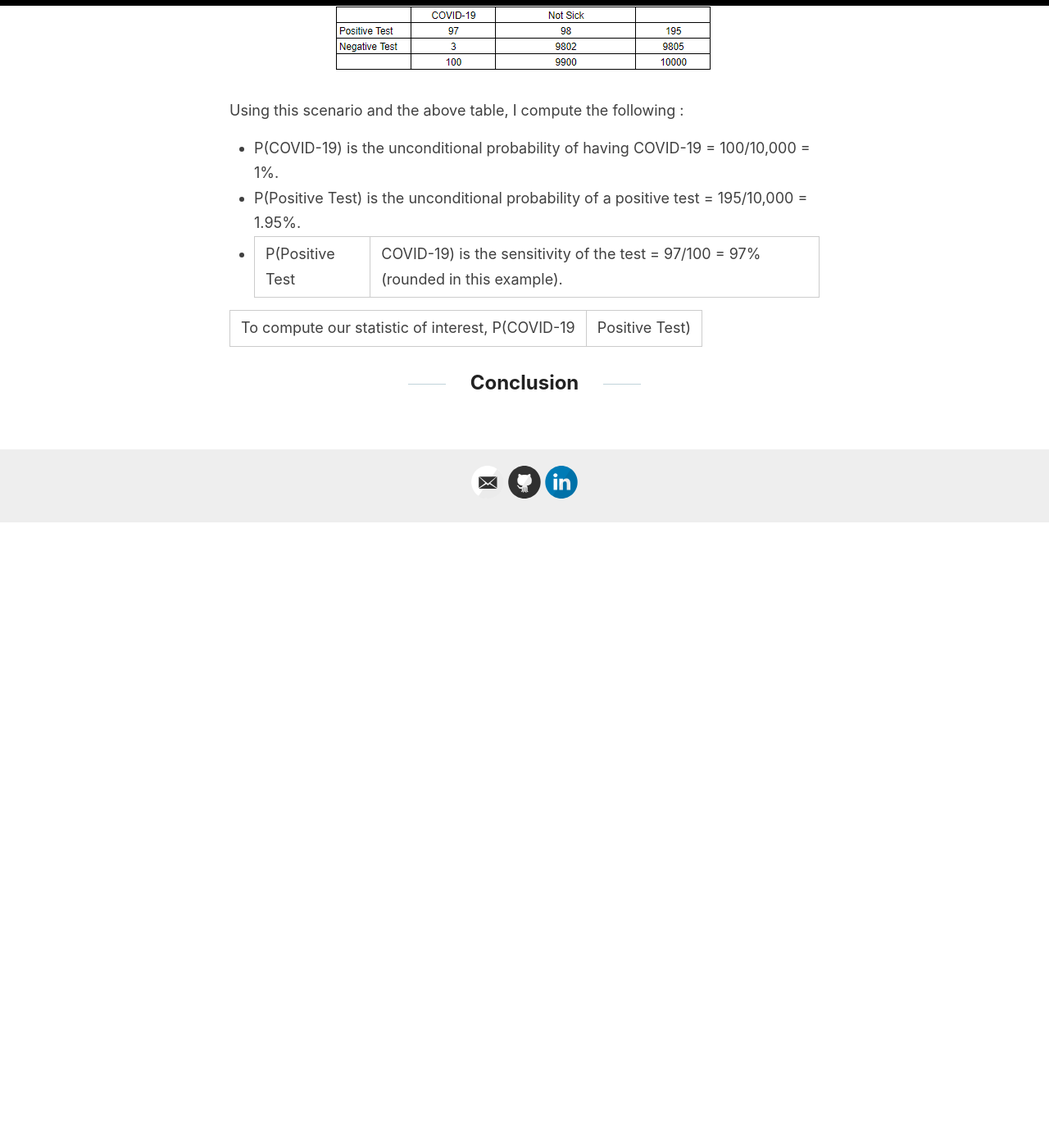
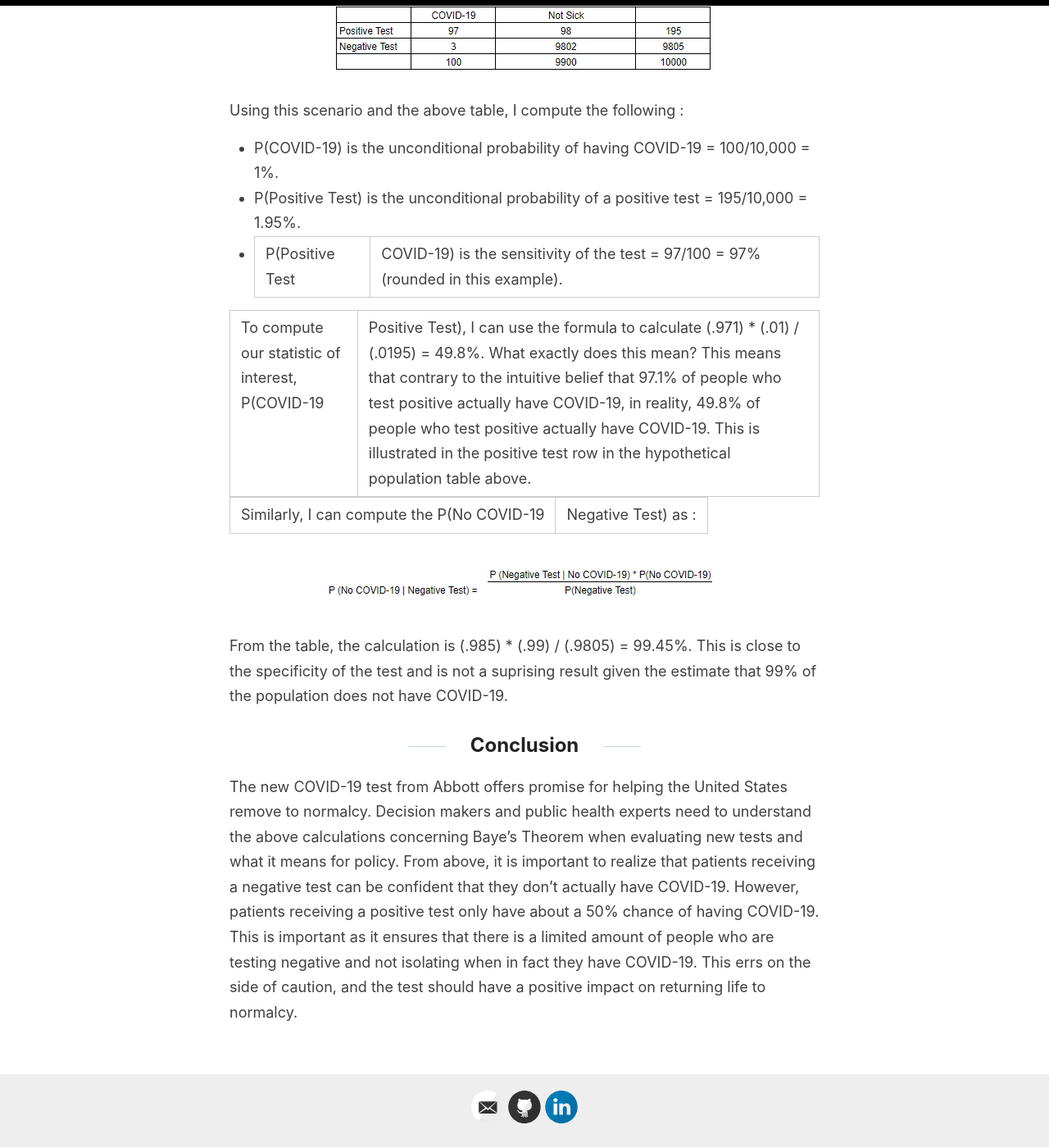
Before and after one commit to Murrkeys/Murrkeys.github.io, a Jekyll site: the page built from _posts/2020-9-1-Bayes-Covid-Test.md, in a window 1280 px wide and 1400 px high, scrolled down 1573 px. Shown: the whole window at 82% size. Built offline with Jekyll 4.4.1, drawn with Linux system fonts in a browser that asks for light colours; before the commit the page ends 2210 px from its top, so only the background shows below that.

Commit message:
Update 2020-9-1-Bayes-Covid-Test.md

```diff
--- a/_posts/2020-9-1-Bayes-Covid-Test.md
+++ b/_posts/2020-9-1-Bayes-Covid-Test.md
@@ -37,8 +37,14 @@ Using this scenario and the above table, I compute the following :
 * P(Positive Test) is the unconditional probability of a positive test = 195/10,000 = 1.95%.
 * P(Positive Test | COVID-19) is the sensitivity of the test = 97/100 = 97% (rounded in this example).
 
-To compute our statistic of interest, P(COVID-19 | Positive Test)
+To compute our statistic of interest, P(COVID-19 | Positive Test), I can use the formula to calculate (.971) * (.01) / (.0195) = 49.8%.  What exactly does this mean?  This means that contrary to the intuitive belief that 97.1% of people who test positive actually have COVID-19, in reality, 49.8% of people who test positive actually have COVID-19. This is illustrated in the positive test row in the hypothetical population table above.
 
+Similarly, I can compute the P(No COVID-19 | Negative Test) as :
 
+<img src="/images/BT_4.PNG"/>
+
+From the table, the calculation is (.985) * (.99) / (.9805) = 99.45%.  This is close to the specificity of the test and is not a suprising result given the estimate that 99% of the population does not have COVID-19.
 
 ## Conclusion
+
+The new COVID-19 test from Abbott offers promise for helping the United States remove to normalcy. Decision makers and public health experts need to understand the above calculations concerning Baye's Theorem when evaluating new tests and what it means for policy.  From above, it is important to realize that patients receiving a negative test can be confident that they don't actually have COVID-19.  However, patients receiving a positive test only have about a 50% chance of having COVID-19.  This is important as it ensures that there is a limited amount of people who are testing negative and not isolating when in fact they have COVID-19.  This errs on the side of caution, and the test should have a positive impact on returning life to normalcy.
```
